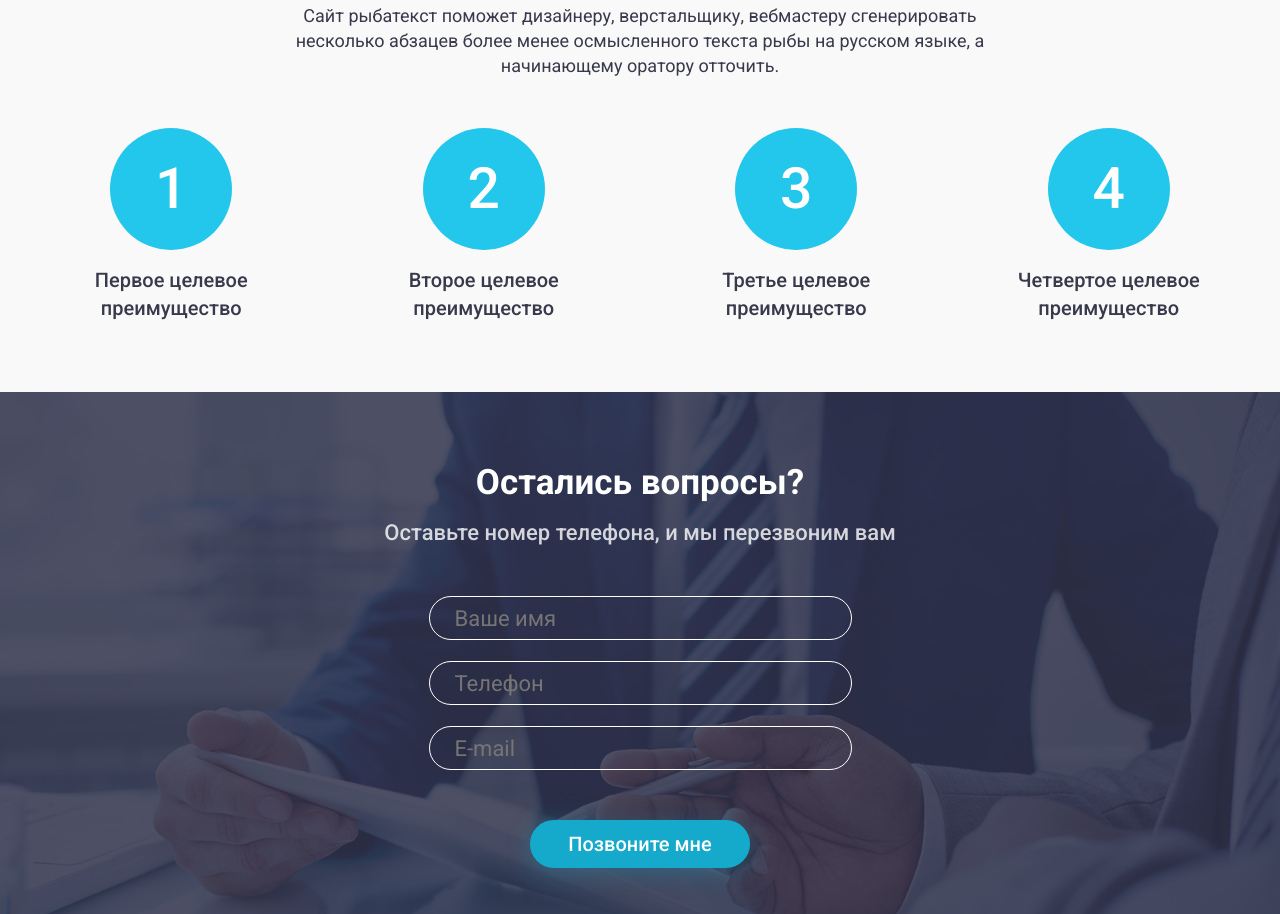
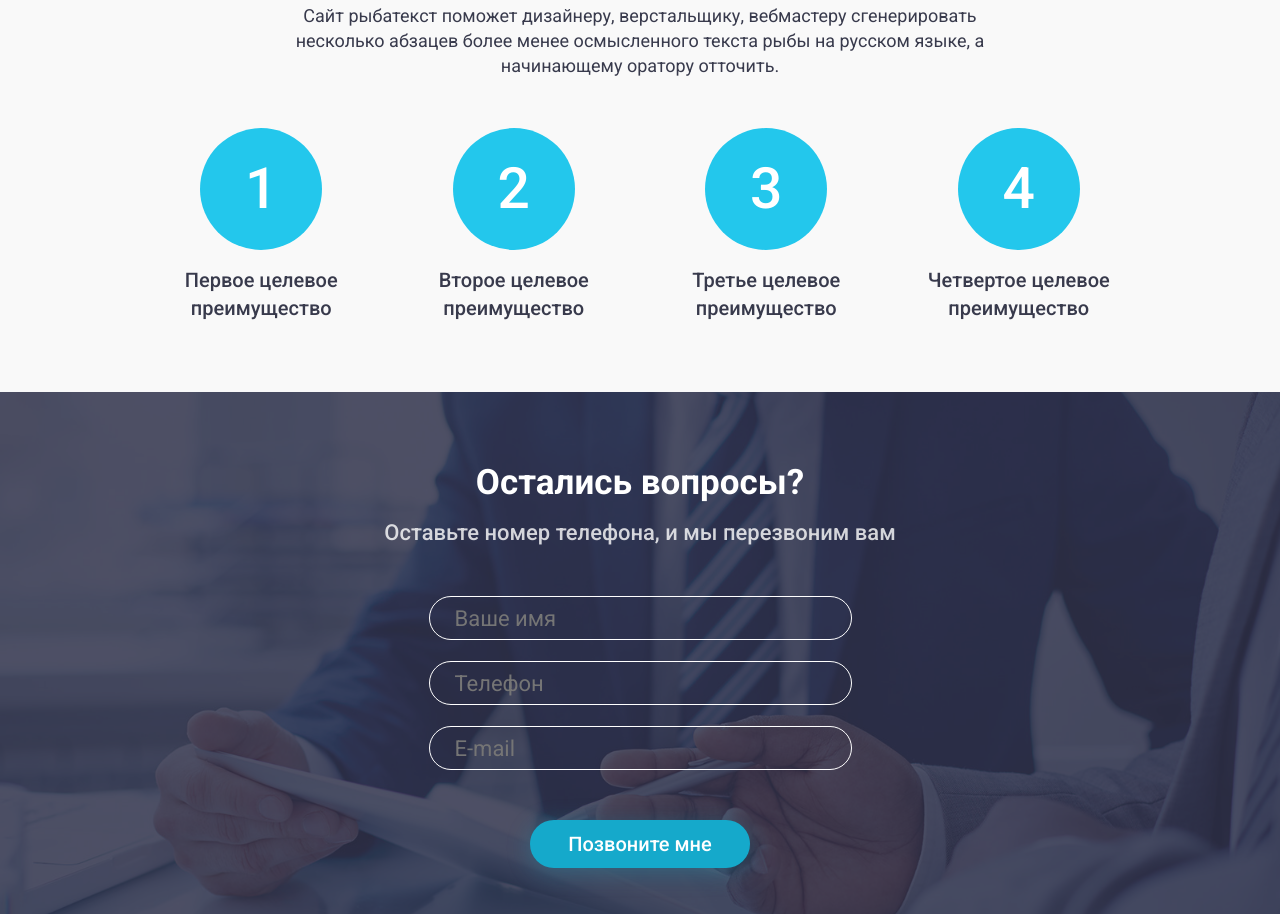
Before and after one commit to unursey/Template, a plain HTML site: page index.html in a window 1280 px wide. Shown: the part 940-1854 px from the top of the page. Drawn offline with Linux system fonts and the light colour scheme.

Commit message:
first commit

```diff
--- a/css/about.css
+++ b/css/about.css
@@ -52,8 +52,10 @@
 }
 
 .about__list {
+  max-width: 960px;
+  margin: 0 auto;
   display: flex;
-  justify-content: center;
+  justify-content: space-around;
   flex-wrap: wrap;
   gap: var(--gap);
 }
```
